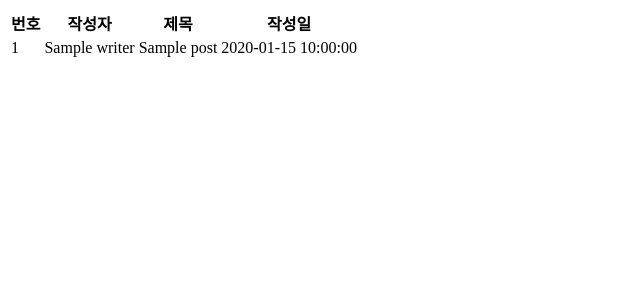
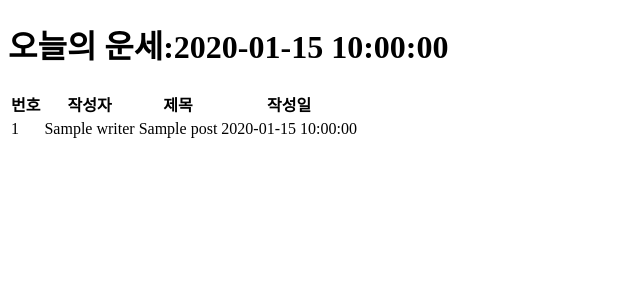
Before and after one commit to oli999/fastapi_test, a FastAPI app: template templates/index.html in a window 1280 px wide. Shown: the top 300 px of the page, without its empty margins (0-640 px from the left). Run offline with FastAPI, Linux system fonts and the light colour scheme; the template is opened without the code that fills it: most values are stand-ins (such as "Sample title", 1, 10 or a date in 2020).

Commit message:
7 commit

```diff
--- a/templates/index.html
+++ b/templates/index.html
@@ -6,6 +6,7 @@
     <title>Document</title>
 </head>
 <body>
+    <h1>오늘의 운세:{{ fortuneToday }}</h1>
     <table>
         <thead>
             <tr>
```
Also changed, not shown: .github/workflows/deploy.yml (added).
